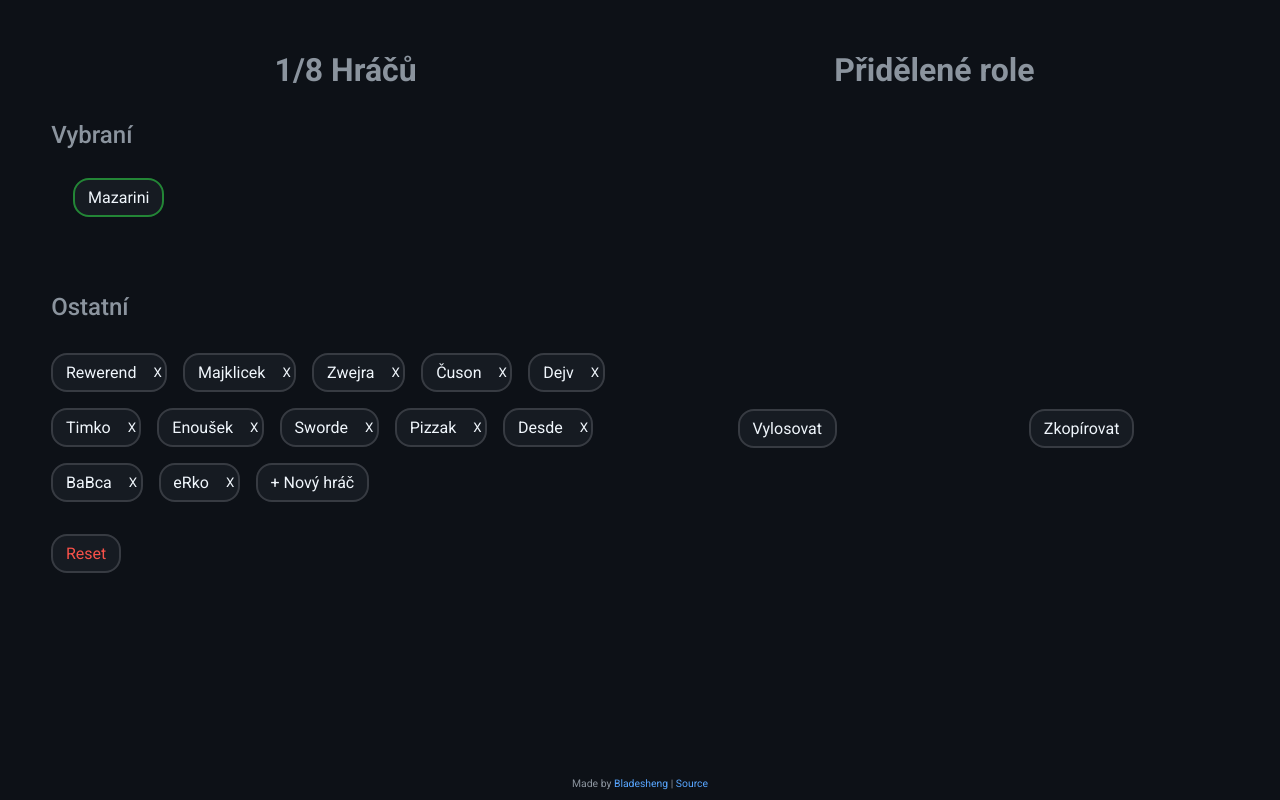
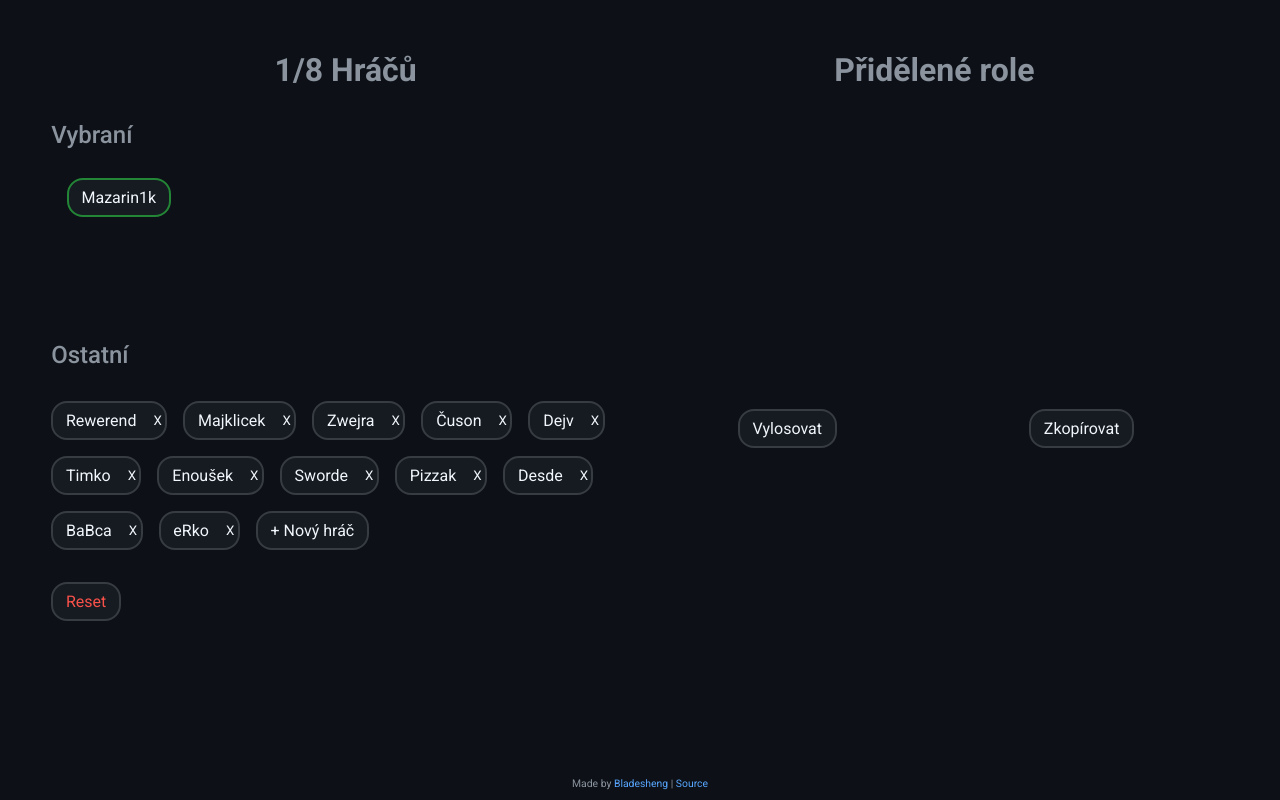
Before and after one commit to Bladesheng/dread-hunger-rolepicker-0, a React app: page / in a window 1280 px wide. Built offline with nearby package versions, Linux system fonts and the light colour scheme.

Commit message:
Add empty row, so selecting more than 8 players doesn't break layout

```diff
--- a/src/components/Storage.ts
+++ b/src/components/Storage.ts
@@ -11,7 +11,7 @@ export const Storage = (() => {
   // retrieve everything from local storage
   function init() {
     // default values
-    selectedPlayers = ["Mazarini"];
+    selectedPlayers = ["Mazarin1k"];
     unselectedPlayers = [
       "Rewerend",
       "Majklicek",
--- a/src/styles/style.scss
+++ b/src/styles/style.scss
@@ -165,7 +165,7 @@ main {
 
       ol.selectedPlayers {
         display: grid;
-        grid-template-rows: 2rem 2rem;
+        grid-template-rows: 2rem 2rem 2rem;
         grid-auto-rows: 2rem;
         grid-template-columns: 1fr 1fr 1fr 1fr;
         gap: 1rem;
```
